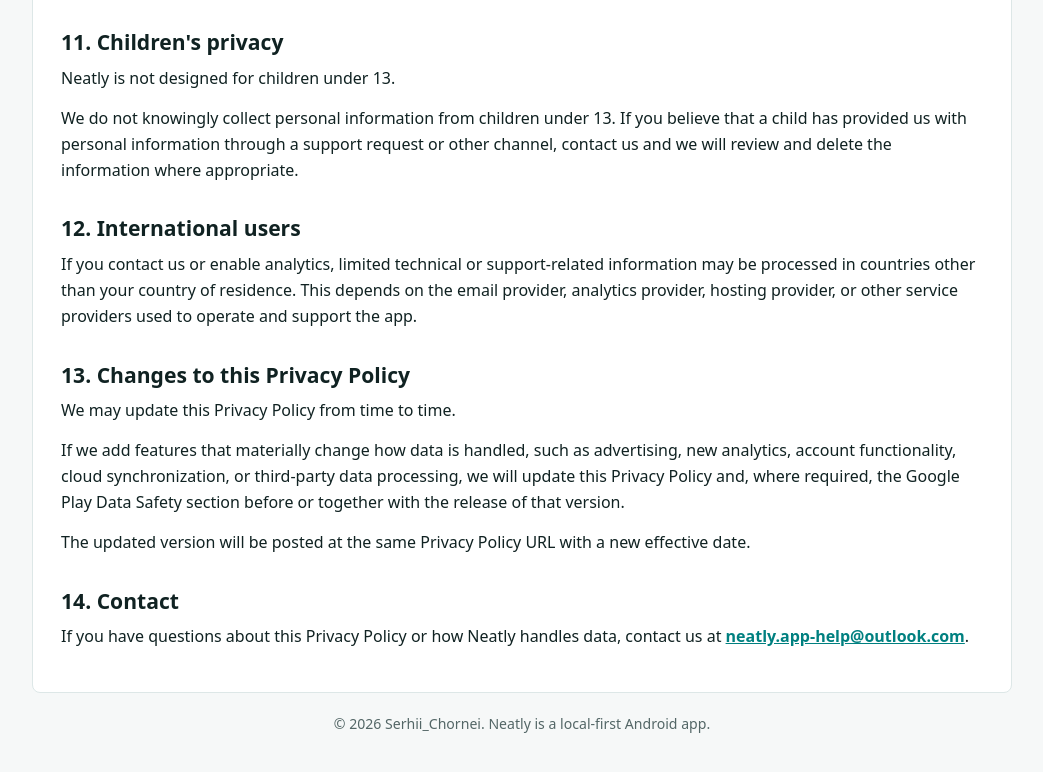
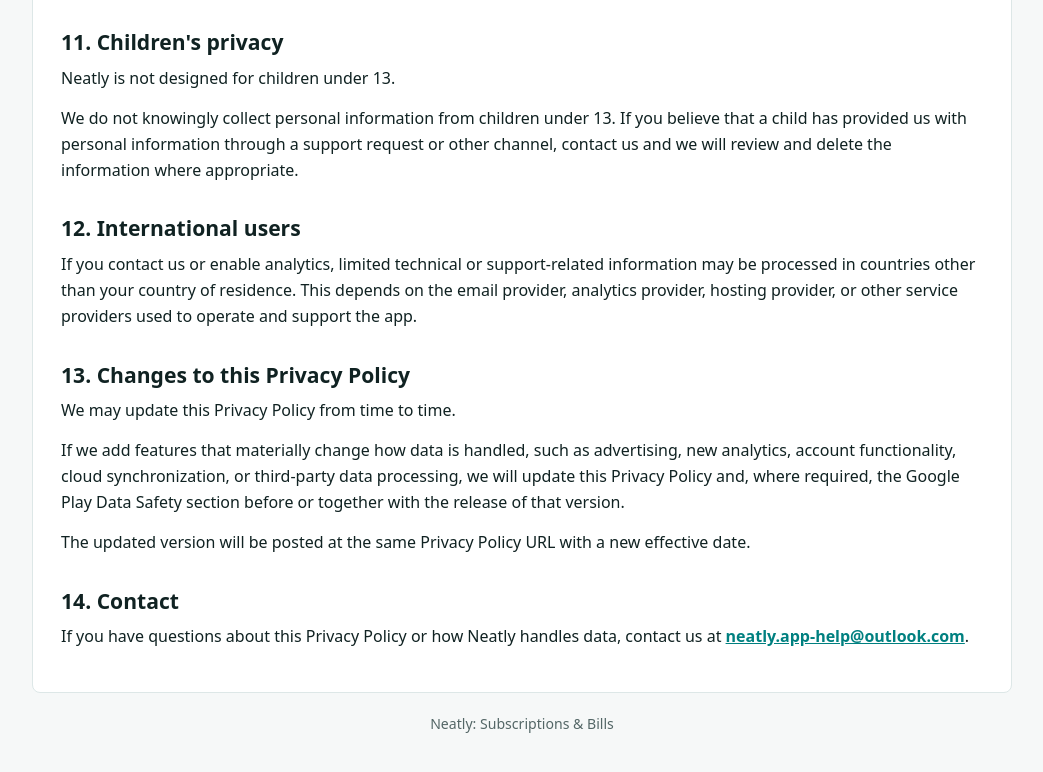
Before and after one commit to Neatly-Subscriptions-Bills/legal, a plain HTML site: page privacy-policy/index.html in a window 1280 px wide. Shown: the part 4290-5062 px from the top of the page, without its empty margins (118-1161 px from the left). Drawn offline with Linux system fonts and the light colour scheme.

Commit message:
copy: simplify privacy page footer

```diff
--- a/privacy-policy/index.html
+++ b/privacy-policy/index.html
@@ -447,7 +447,7 @@
       </section>
 
       <footer class="footer">
-        <p>© 2026 Serhii_Chornei. Neatly is a local-first Android app.</p>
+        <p>Neatly: Subscriptions &amp; Bills</p>
       </footer>
     </main>
 
```
